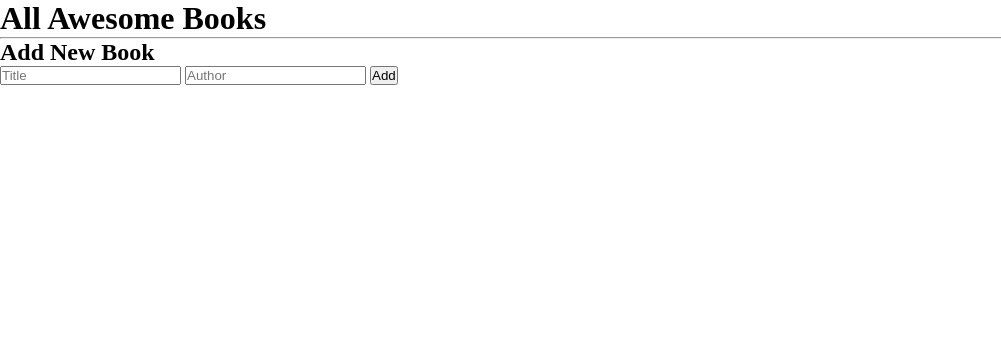
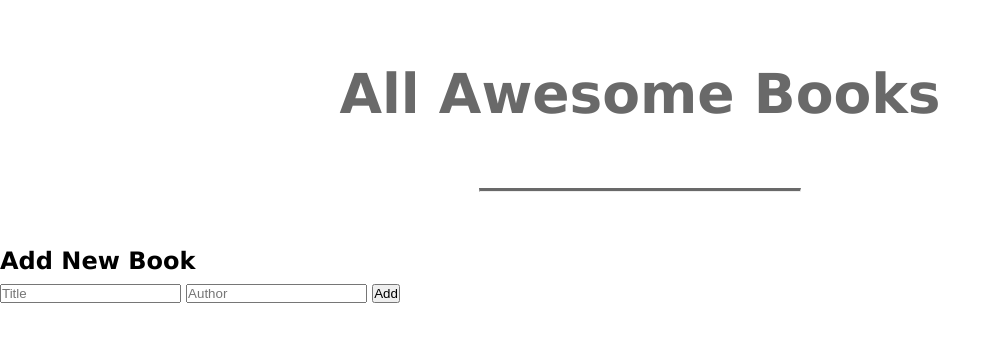
Before and after one commit to DannieMo/Awesome_books, a website: page index.html in a window 1280 px wide. Shown: the whole page, without its empty margins (0-1001 px from the left). Drawn offline with Linux system fonts and the light colour scheme.

Commit message:
Add style to books section

```diff
--- a/styles.css
+++ b/styles.css
@@ -2,3 +2,24 @@
   margin: 0;
   padding: 0;
 }
+
+body {
+  width: 100%;
+  font-family: Verdana, Geneva, Tahoma, sans-serif;
+  font-size: 16px;
+  line-height: 1.6;
+  background-color: #fff;
+}
+
+h1 {
+  text-align: center;
+  margin: 50px auto;
+  font-size: 55px;
+  color: dimgray;
+}
+
+hr {
+  width: 25%;
+  margin: 50px auto;
+  border-top: 3px solid dimgray;
+}
```
